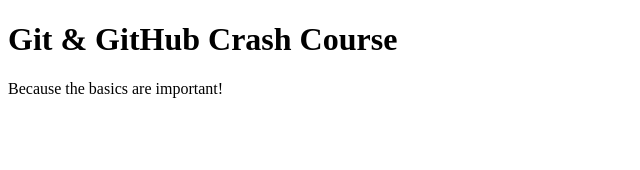
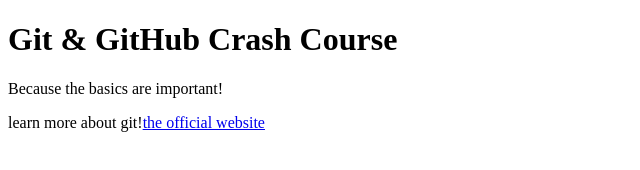
Before and after one commit to flyingkiwi07/github-crash-course, a plain HTML site: page index.html in a window 1280 px wide. Shown: the whole page, without its empty margins (0-640 px from the left). Drawn offline with Linux system fonts and the light colour scheme.

Commit message:
added link to git docs

```diff
--- a/index.html
+++ b/index.html
@@ -9,5 +9,6 @@
   <body>
     <h1>Git & GitHub Crash Course</h1>
     <p>Because the basics are important!</p>
+    <p>learn more about git!<a href="https://git-scm.com/book/en/v2">the official website</a></p>
   </body>
 </html>
```
